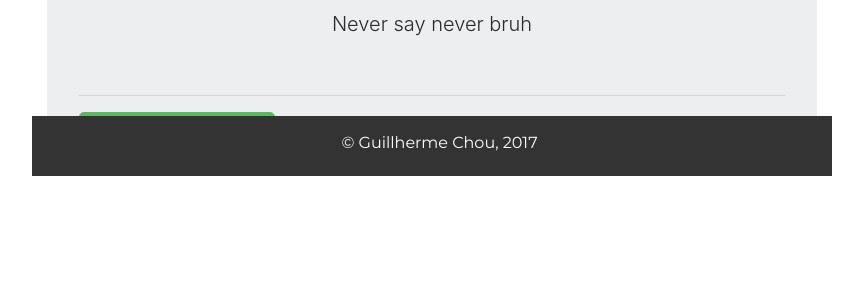
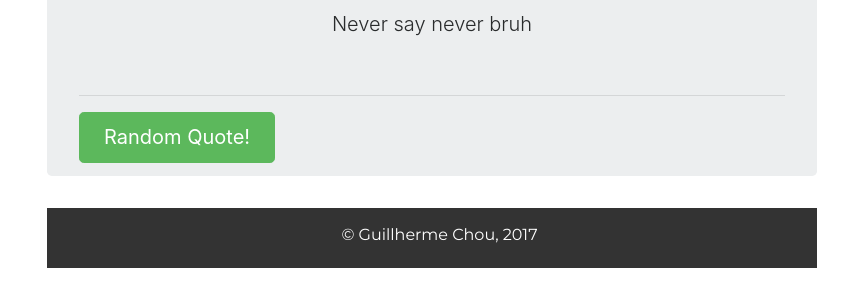
Before and after one commit to WilliamChou06/guillherme6.github.io, a plain HTML site: page RanQuote/index.html in a window 1280 px wide. Shown: the part 237-544 px from the top of the page, without its empty margins (208-1071 px from the left). Drawn offline with nearby package versions, Linux system fonts and the light colour scheme; no server answers.

Commit message:
Fixed RanQuote Btns

```diff
--- a/RanQuote/style.css
+++ b/RanQuote/style.css
@@ -20,9 +20,6 @@
 }
 
 footer{
-    position: absolute;
-    bottom: 0px;
-    left: 0px;
     background-color: #333;
     color: #fff;
     width: 100%;
```
